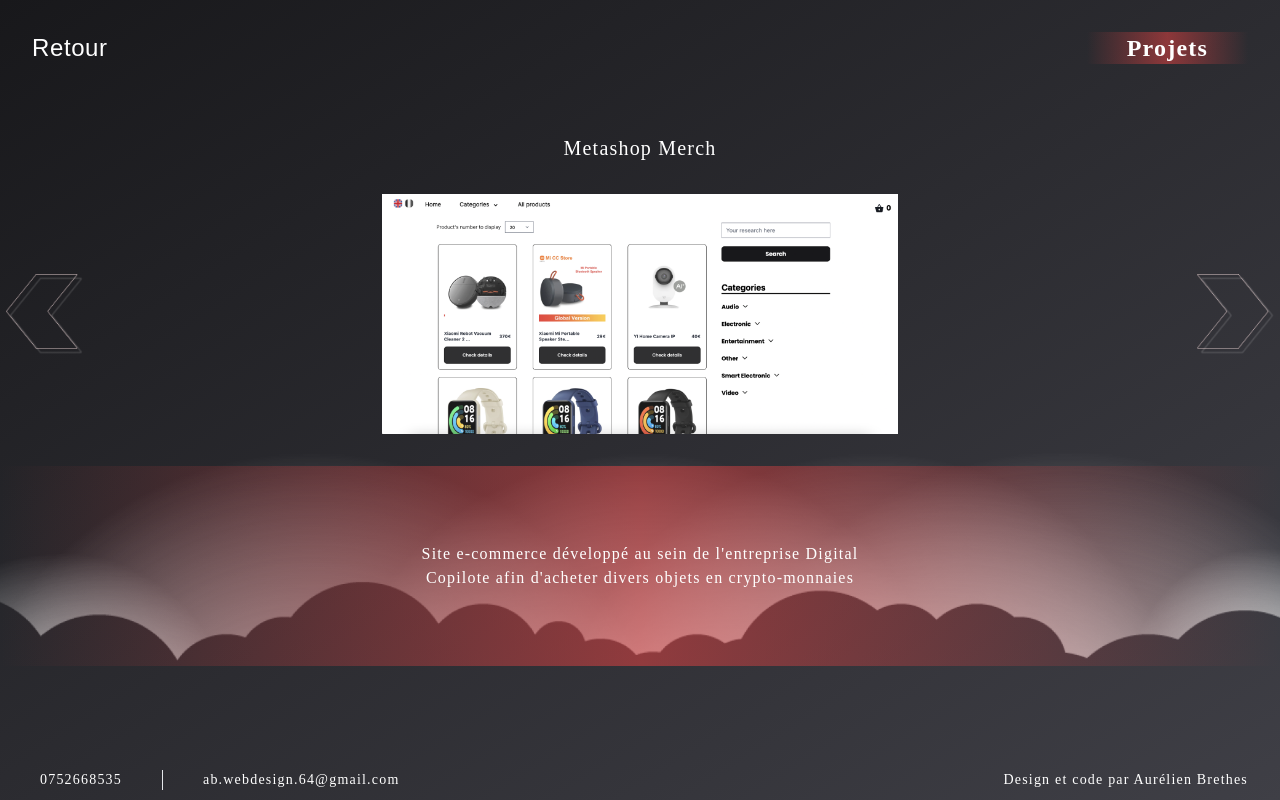
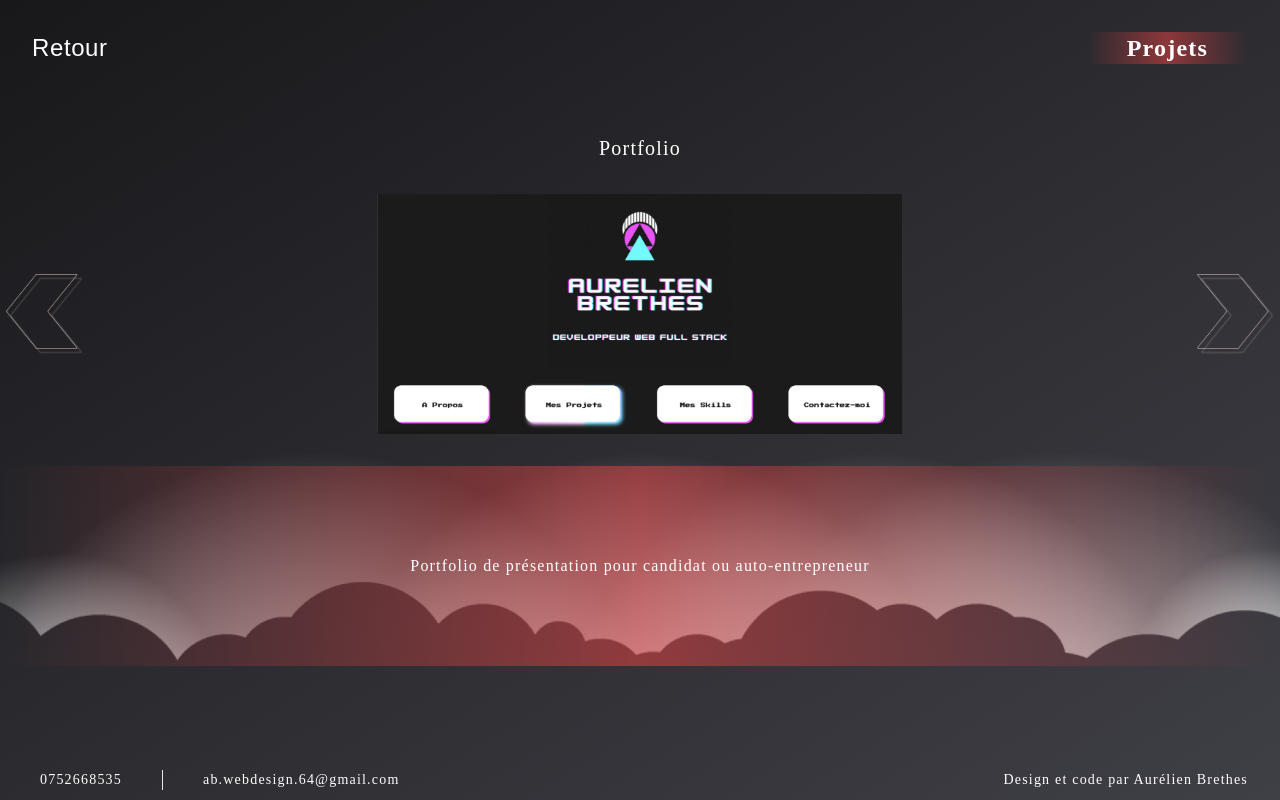
Before and after one commit to aurelienbrethes/ab-webdesign, a Next.js app: page /projects in a window 1280 px wide. Built offline with nearby package versions, Linux system fonts and the light colour scheme; a web font is replaced by a local one.

Commit message:
add Noemie project

```diff
--- a/pages/projects.tsx
+++ b/pages/projects.tsx
@@ -2,24 +2,13 @@ import { NextPage } from 'next'
 import BackButton from '../src/components/UI/BackButton'
 import Slider from '../src/components/Slider'
 import H1Title from '../src/components/UI/H1Title'
-import blocktech from '../public/assets/blocktech.png'
 import portfolio from '../public/assets/portfolio.png'
+import yogaFlow from '../public/assets/yogaFlow.png'
 import blindCrashTest from '../public/assets/blindCrashTest.png'
-import droneMetashop from '../public/assets/droneMetashop.png'
 import { NextSeo } from 'next-seo'
 
 const sliderArray = [
   {
-    id: 1,
-    title: 'Metashop Merch',
-    description:
-      "Site e-commerce développé au sein de l'entreprise Digital Copilote afin d'acheter divers objets en crypto-monnaies",
-    image: blocktech,
-    altImage: 'Blocktech Logo',
-    link: 'https://www.metamerchcrypto.xyz/',
-  },
-  {
-    id: 2,
     title: 'Portfolio',
     description: 'Portfolio de présentation pour candidat ou auto-entrepreneur',
     image: portfolio,
@@ -27,7 +16,6 @@ const sliderArray = [
     link: 'https://aurelienbrethes.github.io/my_portfolio/',
   },
   {
-    id: 3,
     title: 'Blind-Crash-Test',
     description:
       'Application de Blind-Test développée en groupe lors de ma formation à la wild code school de Biarritz (version ordinateur seulement)',
@@ -36,13 +24,12 @@ const sliderArray = [
     link: 'https://marie5060.github.io/Blind-Crash-Test/',
   },
   {
-    id: 4,
-    title: 'Drone Metashop',
+    title: 'Yoga Flow Noemie',
     description:
-      "Site e-commerce avec un seul produit développé au sein de l'entreprise Digital Copilote, paiement en crypto-monnaies",
-    image: droneMetashop,
-    altImage: "l'application web Blind Crash Test",
-    link: 'https://ninja-metashop-git-dev-digitalcopilote.vercel.app/',
+      "Site vitrine d'une coach de Yoga, boosté pour le référencement naturel",
+    image: yogaFlow,
+    altImage: 'Site de coaching yoga dans les Landes',
+    link: 'https://yoga-flow-noemie.vercel.app/',
   },
 ]
 
--- a/src/interfaces/Slider.ts
+++ b/src/interfaces/Slider.ts
@@ -1,7 +1,6 @@
 import { StaticImageData } from 'next/image'
 
 export interface ISliderItem {
-  id: number
   title: string
   description: string
   image: string | StaticImageData
```
Also changed, not shown: public/assets/yogaFlow.png (added).
